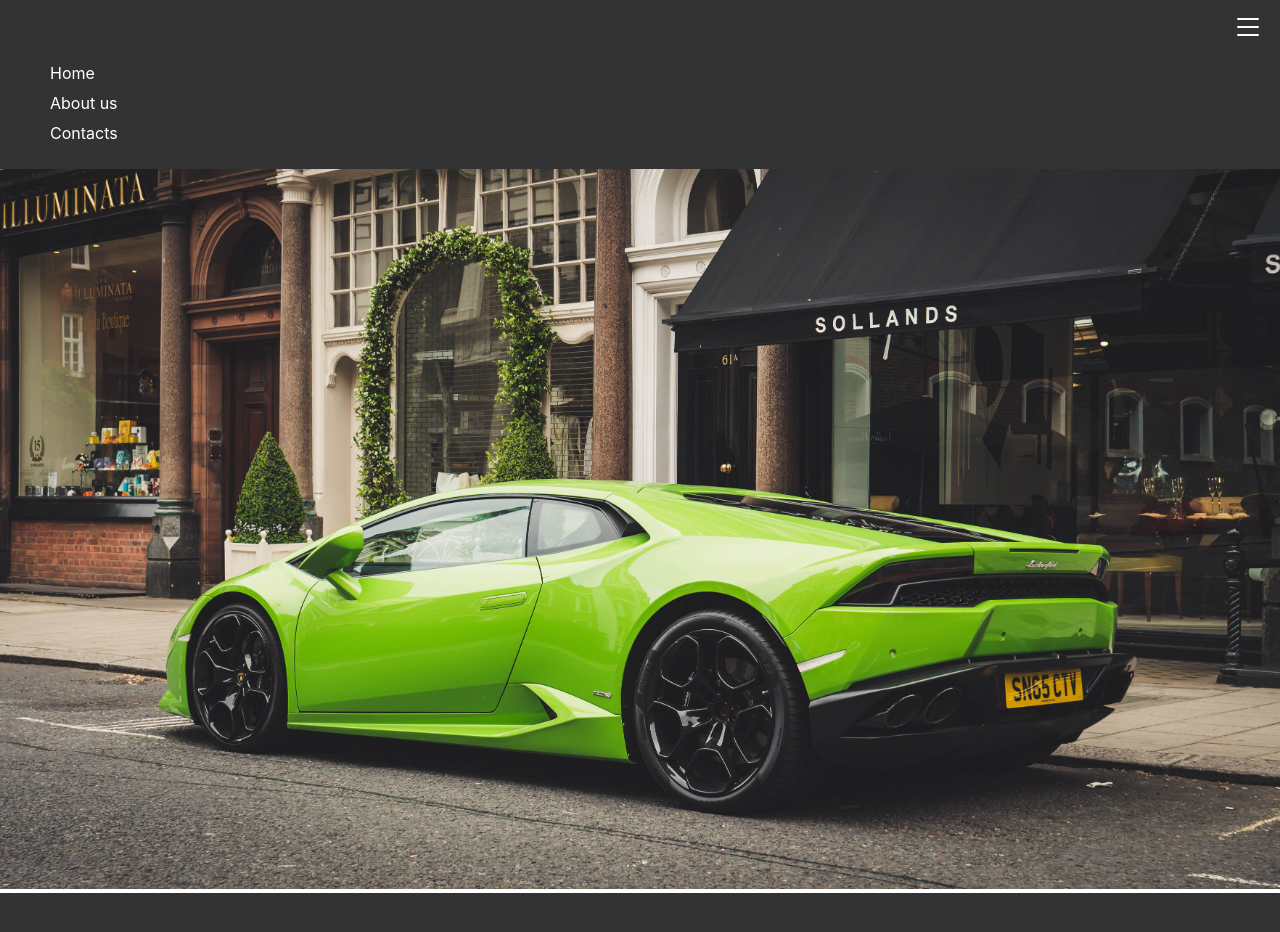
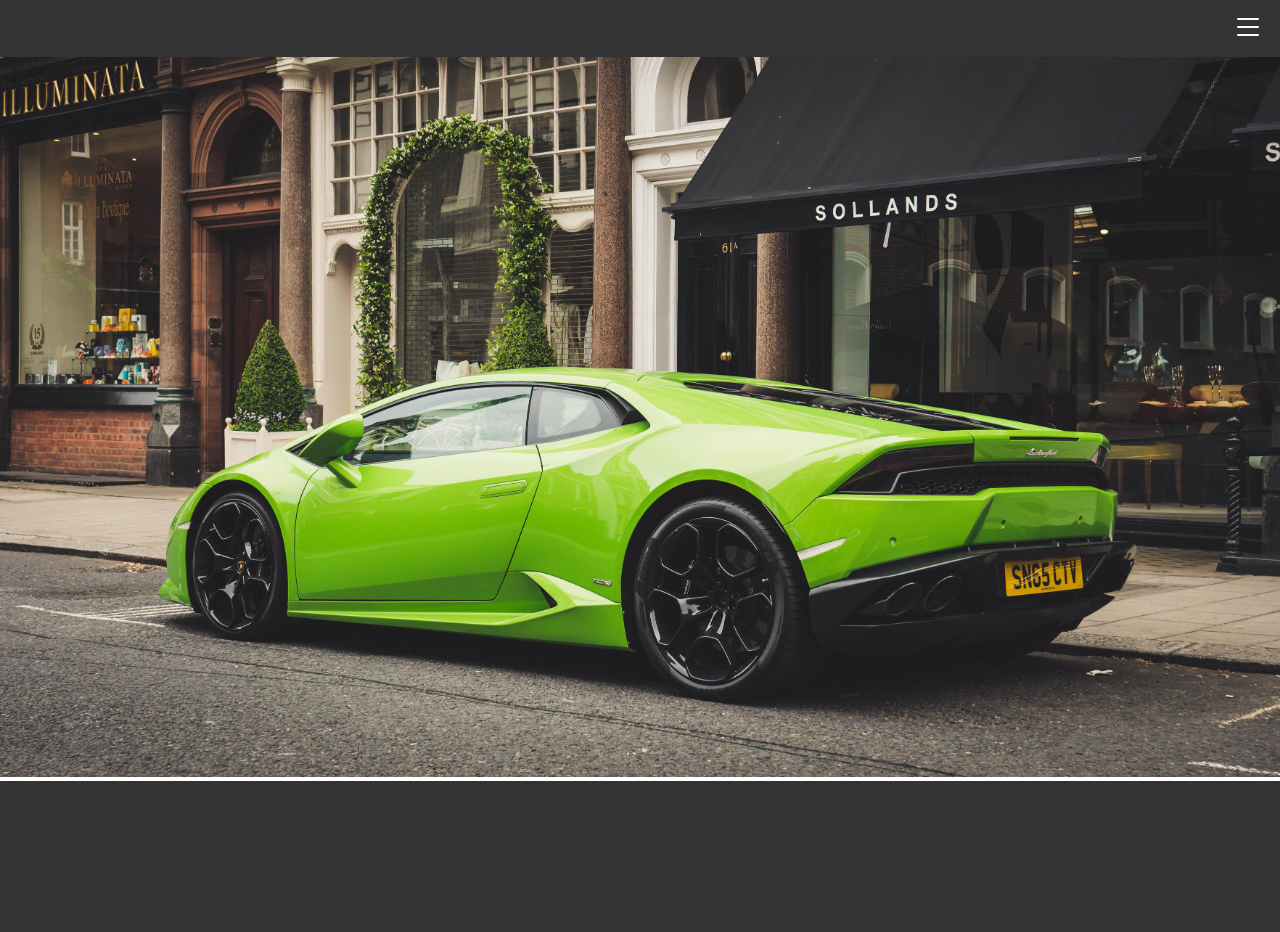
Before and after one commit to valensixx/react-homework-one, a React (Create React App) app: page / in a window 1280 px wide. Shown: the top 932 px of the page. Built offline with nearby package versions, Linux system fonts and the light colour scheme.

Commit message:
toggle menu done

```diff
--- a/src/components/menu/Menu.js
+++ b/src/components/menu/Menu.js
@@ -2,19 +2,25 @@
 import './Menu.css';
 //create hamburger menu
 export default function Menu() {
+    const [display, setDisplay] = useState('none');
     return (
         <div>
             <nav className="menu">
                 <div className="toggle">
                     <button onClick={() => {
-
+                        if(display == 'block') {
+                            setDisplay('none');
+                        }
+                        else {
+                            setDisplay('block');
+                        }
                     }}>
                         <svg xmlns="http://www.w3.org/2000/svg" width="32" height="32" fill="currentColor" class="bi bi-list" viewBox="0 0 16 16">
                             <path fill-rule="evenodd" d="M2.5 12a.5.5 0 0 1 .5-.5h10a.5.5 0 0 1 0 1H3a.5.5 0 0 1-.5-.5zm0-4a.5.5 0 0 1 .5-.5h10a.5.5 0 0 1 0 1H3a.5.5 0 0 1-.5-.5zm0-4a.5.5 0 0 1 .5-.5h10a.5.5 0 0 1 0 1H3a.5.5 0 0 1-.5-.5z" />
                         </svg>
                     </button>
                 </div>
-                <ul className="menu-items">
+                <ul className="menu-items" style={{display: display}}>
                     <li>
                         <a href="">Home</a>
                     </li>
```
